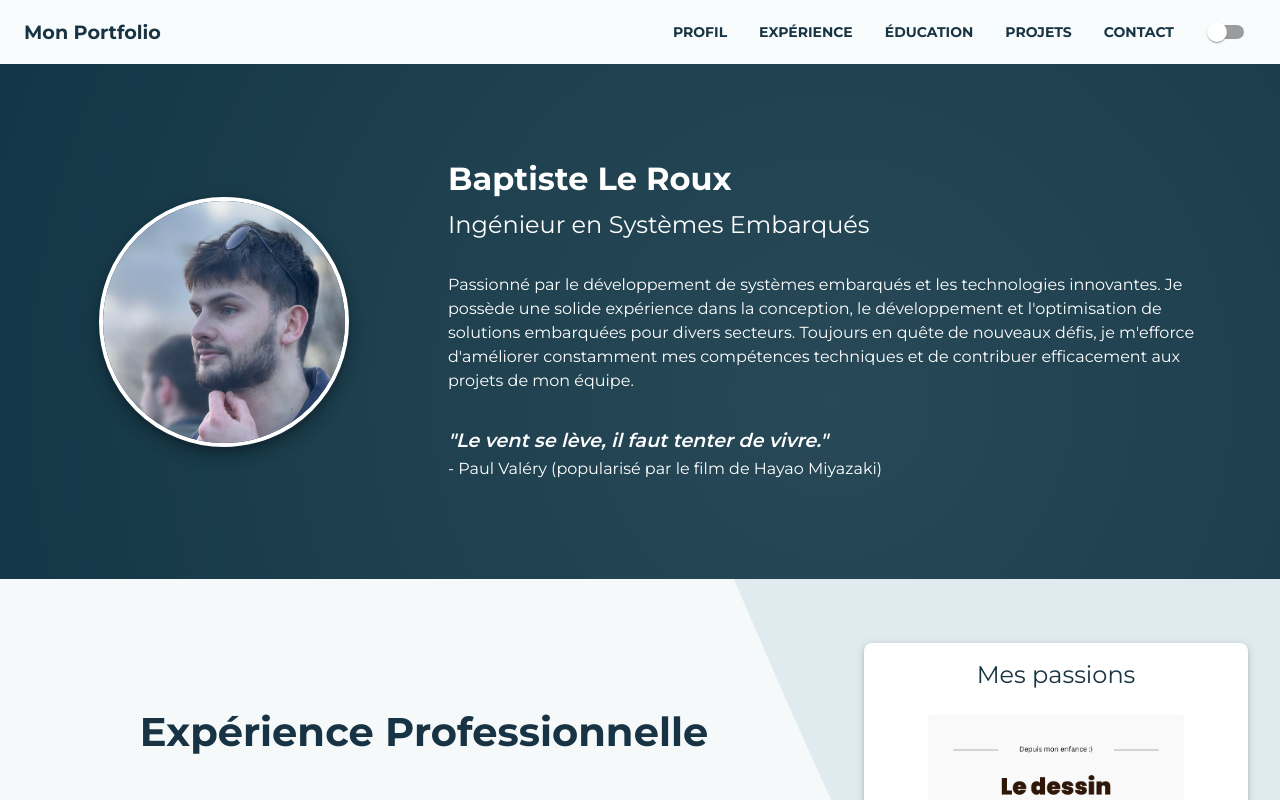
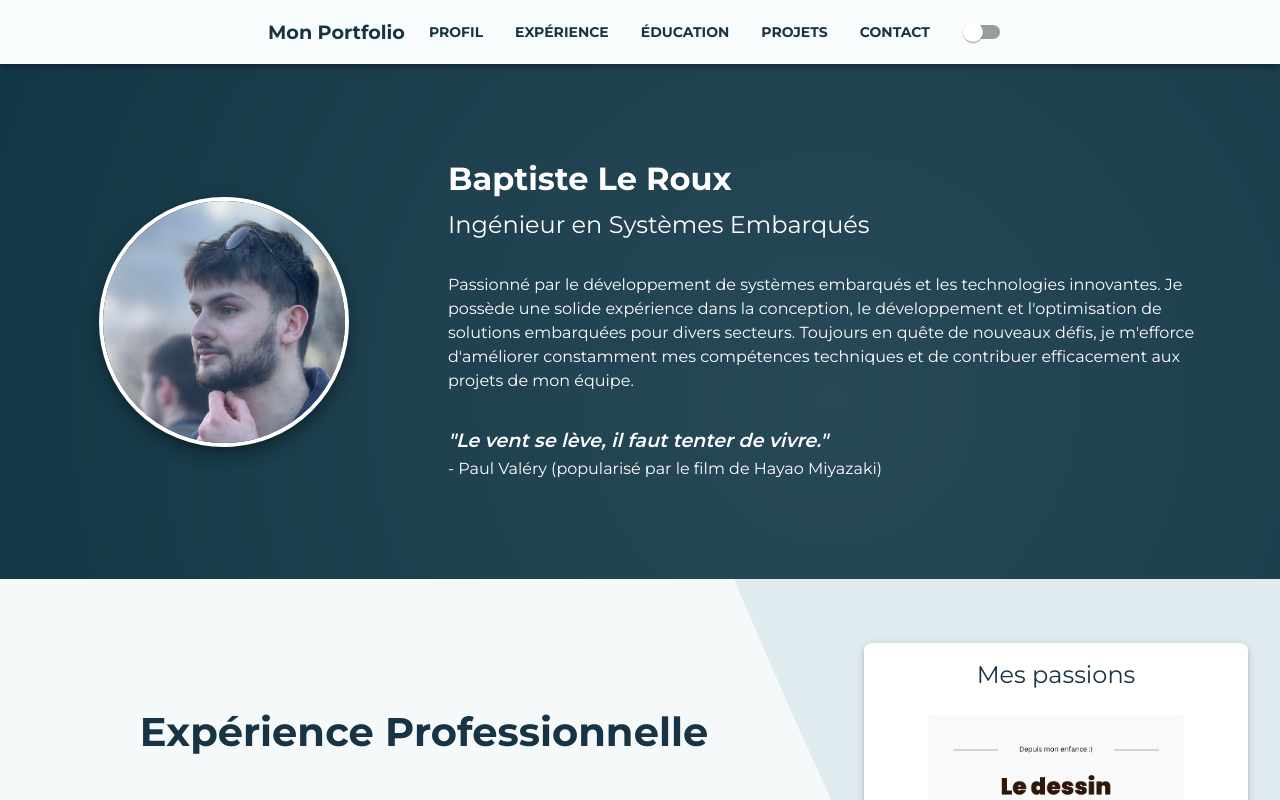
Before and after one commit to baptiste-lrx/my-portfolio, a React (Create React App) app: page / in a window 1280 px wide. Shown: the top 800 px of the page. Built offline with nearby package versions, Linux system fonts and the light colour scheme.

Commit message:
updtate framework - portfolio's sctructure

```diff
--- a/src/components/Header.js
+++ b/src/components/Header.js
@@ -16,83 +16,65 @@ import {
 } from '@mui/material';
 import MenuIcon from '@mui/icons-material/Menu';
 import { Link } from 'react-scroll';
-import throttle from 'lodash.throttle'; // Importation de lodash.throttle
+import throttle from 'lodash.throttle';
 
 function Header({ onThemeChange, isDarkMode }) {
   const [drawerOpen, setDrawerOpen] = useState(false);
   const theme = useTheme();
 
-  // États pour gérer l'affichage du header
   const [showHeader, setShowHeader] = useState(true);
-  const [activeSection, setActiveSection] = useState('profile'); // Track active section
-
-  // Références pour stocker la dernière position de défilement et l'état de la souris
+  const [activeSection, setActiveSection] = useState('profile');
   const lastScrollY = useRef(0);
   const isMouseNearTop = useRef(false);
 
-  // Seuil pour la détection de la souris proche du haut (en pixels)
   const MOUSE_THRESHOLD = 50;
 
-  // Fonction pour gérer le défilement avec throttling
   const handleScroll = throttle(() => {
     const currentScrollY = window.scrollY;
 
     if (activeSection === 'profile') {
-      // Toujours montrer le header sur la section 'profile'
-      console.log('Active section is profile. Header visible.');
       setShowHeader(true);
       return;
     }
 
     if (isMouseNearTop.current) {
-      // Si la souris est près du haut, garder le header visible
-      console.log('Scroll détecté, mais la souris est près du haut. Header visible.');
       setShowHeader(true);
     } else {
       if (currentScrollY > lastScrollY.current && currentScrollY > 50) {
-        // Défilement vers le bas et au-delà du seuil de 50px
-        console.log('Défilement vers le bas. Masquage du header.');
         setShowHeader(false);
       } else {
-        // Défilement vers le haut ou en dessous du seuil de 50px
-        console.log('Défilement vers le haut ou en dessous du seuil. Affichage du header.');
         setShowHeader(true);
       }
     }
 
     lastScrollY.current = currentScrollY;
-  }, 200); // Throttling à 200ms
+  }, 200);
 
-  // Fonction pour gérer le mouvement de la souris avec throttling
   const handleMouseMove = throttle((e) => {
     if (e.clientY < MOUSE_THRESHOLD) {
       if (!isMouseNearTop.current) {
-        console.log('Souris entrée dans la zone de seuil.');
         isMouseNearTop.current = true;
         setShowHeader(true);
       }
     } else {
       if (isMouseNearTop.current) {
-        console.log('Souris sortie de la zone de seuil.');
         isMouseNearTop.current = false;
-        // Après avoir quitté la zone, déterminer si le header doit être affiché ou masqué
         handleScroll();
       }
     }
-  }, 200); // Throttling à 200ms
+  }, 200);
 
   useEffect(() => {
     window.addEventListener('scroll', handleScroll);
     window.addEventListener('mousemove', handleMouseMove);
 
-    // Nettoyage des écouteurs d'événements lors du démontage du composant
     return () => {
       window.removeEventListener('scroll', handleScroll);
       window.removeEventListener('mousemove', handleMouseMove);
-      handleScroll.cancel(); // Annule tout appel throttled en attente
-      handleMouseMove.cancel(); // Annule tout appel throttled en attente
+      handleScroll.cancel();
+      handleMouseMove.cancel();
     };
-  }, [activeSection]); // Dépendance pour re-run l'effet quand activeSection change
+  }, [activeSection]);
 
   const toggleDrawer = () => {
     setDrawerOpen(!drawerOpen);
@@ -112,24 +94,42 @@ function Header({ onThemeChange, isDarkMode }) {
         position="fixed"
         elevation={0}
         sx={{
-          top: showHeader ? 0 : '-80px', // Ajustez cette valeur selon la hauteur de votre AppBar
+          top: showHeader ? 0 : '-80px',
           transition: 'top 0.3s ease-in-out',
-          backgroundColor: '#f8fcfc', // Couleur personnalisée
-          zIndex: theme.zIndex.drawer + 1, // Assure que le header est au-dessus du drawer
+          backgroundColor: activeSection === 'profile' ? '#f8fcfc' : 'rgba(248, 252, 252, 0)',
+          boxShadow: activeSection === 'profile' ? theme.shadows[4] : 'none',
+          backdropFilter: activeSection === 'profile' ? 'none' : 'blur(10px)',
+          width: '100%', // Assure que l'AppBar ne dépasse pas la largeur du viewport
+          maxWidth: '100%', // Garantie supplémentaire
+          overflowX: 'hidden', // Empêche le débordement horizontal
+          zIndex: theme.zIndex.drawer + 1,
         }}
       >
-        <Toolbar>
+        <Toolbar
+          sx={{
+            maxWidth: '1200px', // Limite la largeur du contenu interne
+            margin: '0 auto', // Centre le contenu
+            paddingX: { xs: 1, sm: 2 }, // Ajuste les paddings pour différentes tailles d'écran
+          }}
+        >
           <Typography
             variant="h6"
             sx={{
               flexGrow: 1,
-              color: '#183444', // Couleur du texte pour correspondre avec la DA
+              color: '#183444',
               fontWeight: 'bold',
+              whiteSpace: 'nowrap', // Empêche le texte de se casser
             }}
           >
             Mon Portfolio
           </Typography>
-          <Box sx={{ display: { xs: 'none', sm: 'flex' }, alignItems: 'center' }}>
+          <Box
+            sx={{
+              display: { xs: 'none', sm: 'flex' },
+              alignItems: 'center',
+              overflowX: 'auto', // Permet le défilement horizontal si nécessaire
+            }}
+          >
             {menuItems.map((item) => (
               <Button
                 key={item.text}
@@ -139,12 +139,13 @@ function Header({ onThemeChange, isDarkMode }) {
                 smooth
                 duration={500}
                 spy={true}
-                offset={-70} // Ajustez l'offset si nécessaire pour aligner correctement
+                offset={-70}
                 onSetActive={() => setActiveSection(item.to)}
                 sx={{
                   marginLeft: 2,
                   fontWeight: 'bold',
                   color: '#183444',
+                  whiteSpace: 'nowrap', // Empêche le texte de se casser
                   '&:hover': {
                     backgroundColor: theme.palette.secondary.main,
                     color: '#ffffff',
@@ -189,7 +190,7 @@ function Header({ onThemeChange, isDarkMode }) {
                       smooth
                       duration={500}
                       spy={true}
-                      offset={-70} // Ajustez l'offset si nécessaire
+                      offset={-70}
                       onSetActive={() => setActiveSection(item.to)}
                       style={{ textDecoration: 'none', color: '#183444' }}
                     >
--- a/src/index.css
+++ b/src/index.css
@@ -6,10 +6,22 @@ body {
   background-color: #ffffff; /* Blanc */
   margin: 0;
   font-family: 'Montserrat', sans-serif;
+
+  margin: 0;
+  padding: 0;
+  overflow-x: hidden;
 }
-
-
 
 footer {
   margin-top: 4rem;
 }
+/* src/index.css */
+
+*, *::before, *::after {
+  box-sizing: border-box;
+}
+
+#root {
+  width: 100%;
+  overflow-x: hidden;
+}
```
